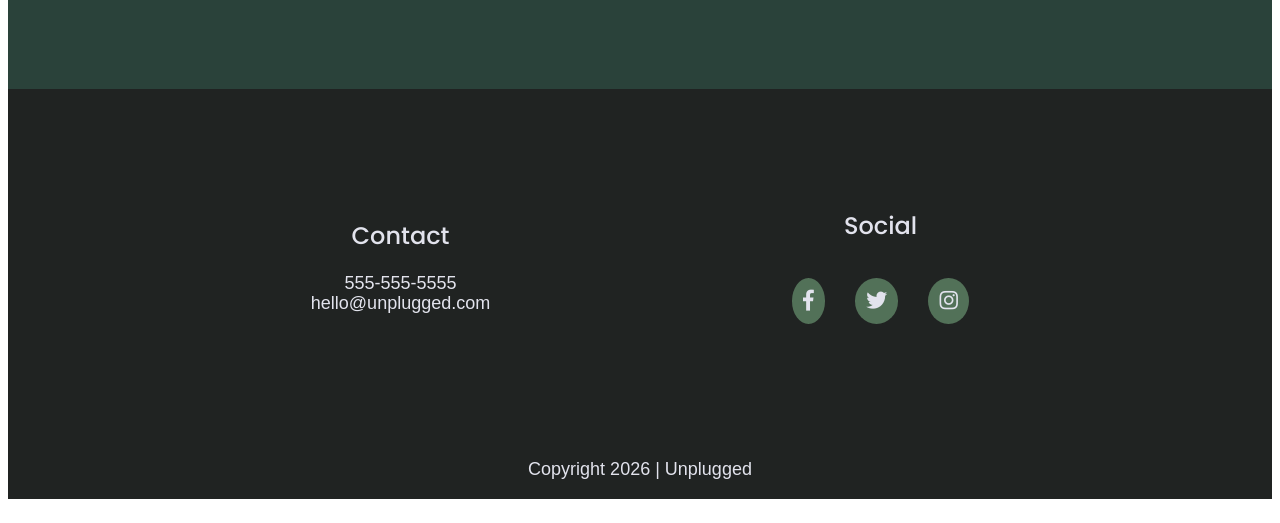
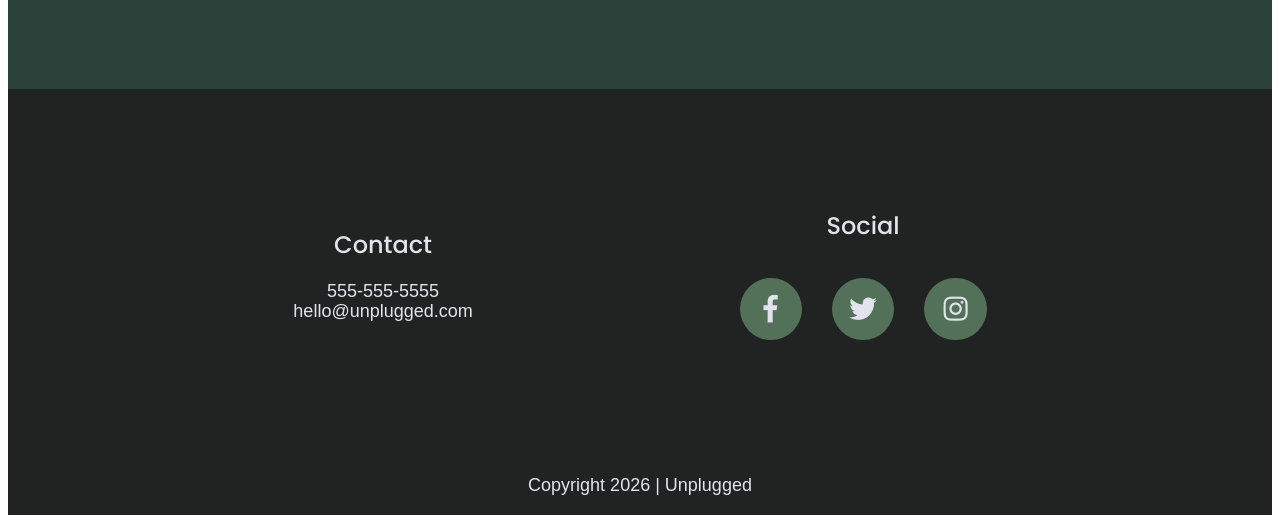
Before and after one commit to vons-el/unplugged-take-4, a website built with webpack: page index.html in a window 1280 px wide. Shown: the part 2570-3093 px from the top of the page. Built offline with nearby package versions, Linux system fonts and the light colour scheme.

Commit message:
Corrected font-size on footer icons

```diff
--- a/css/style.css
+++ b/css/style.css
@@ -221,16 +221,17 @@ footer .social-icons p {
   justify-content: center;
   align-items: center;
   background-color: #527158;
-  /*width: 40px;
-  height: 40px;*/
+  width: 40px;
+  height: 40px;
   font-size: 1.3125em;
   border-radius: 100%;
   padding: .7rem;
 }
-/*footer .social-icons p i {
+
+footer .social-icons  i {
   font-size: 1.3125em;
-  margin: 0 10px;
-}*/
+
+}
 
 footer .copyright p{
   width: 100%;
```
